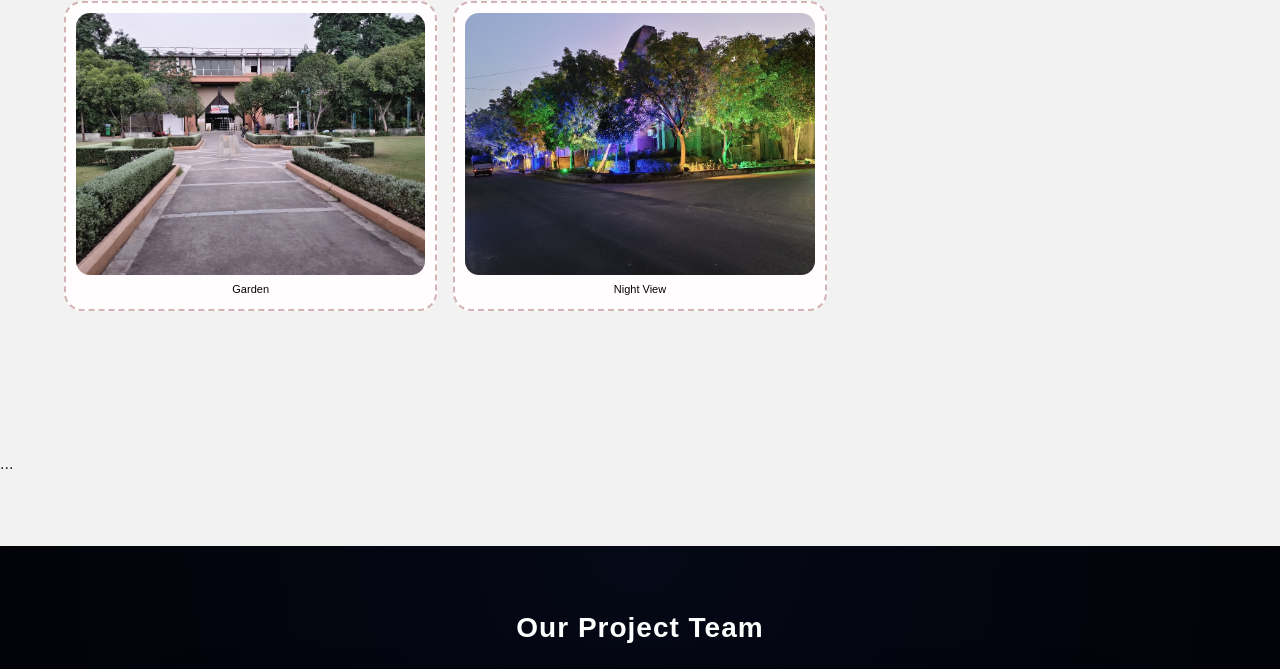
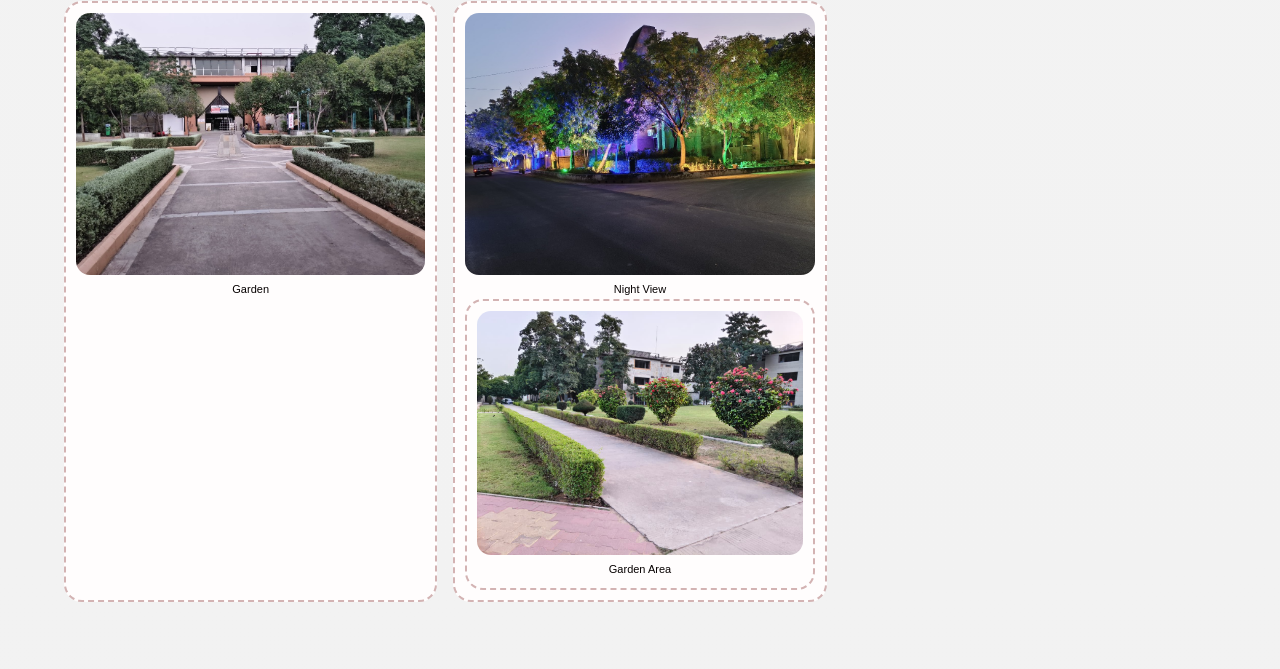
Before and after one commit to sahu-at/IP, a plain HTML site: page index.html in a window 1280 px wide. Shown: the part 6902-7571 px from the top of the page. Drawn offline with Linux system fonts and the light colour scheme.

Commit message:
Update index.html

```diff
--- a/index.html
+++ b/index.html
@@ -2304,6 +2304,12 @@
                     <a href="campus8.jpg" target="_blank">
                         <img src="GUNI29.jpeg" alt="Night view">
                         <span>Night View</span>
+                 <div class="campus-photo-slot">
+                    <a href="campus9.jpg" target="_blank">
+                        <img src="GUNI3.jpg" alt="Garden Area">
+                        <span>Garden Area</span>
+                    </a>
+                </div>
                     </a>
                 </div>
             </div>
```
